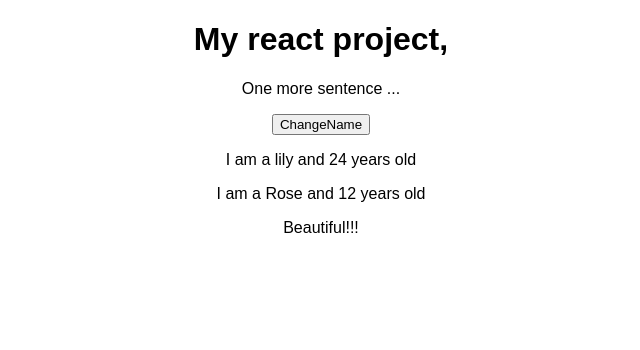
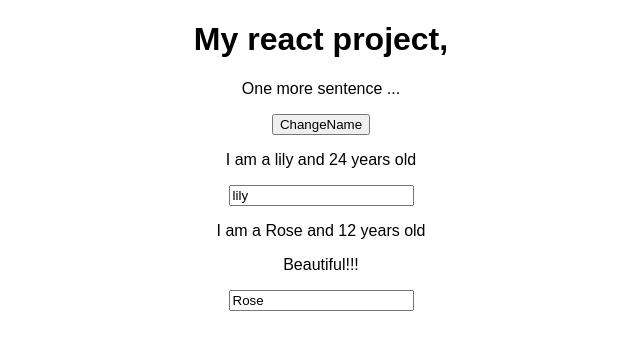
Before and after one commit to ShimnaA/myreactapp, a React (Create React App) app: page / in a window 1280 px wide. Shown: the top 350 px of the page, without its empty margins (319-959 px from the left). Built offline with nearby package versions, Linux system fonts and the light colour scheme.

Commit message:
two way binding

```diff
--- a/src/App.js
+++ b/src/App.js
@@ -11,28 +11,39 @@
               {name: 'Rose', age: 12}
           ]
   }
-  changeNameHandler = () => {
+  changeNameHandler = (newname) => {
    //Dont use this this.state.persons[0].name = 'shimna';
    this.setState({
       persons: [
-        {name: 'raja', age: 28 },
+        {name: newname, age: 28 },
         {name: 'rani', age: 11}
     ]}
    );
   }
+
+  changingNameHandler = (event) => {
+    //Dont use this this.state.persons[0].name = 'shimna';
+    this.setState({
+       persons: [
+         {name: "raja", age: 28 },
+         {name: event.target.value, age: 11}
+     ]}
+    );
+   }
 
   render() {
     return (
       <div className="App">
         <h1> My react project, </h1>
         <p> One more sentence ... </p>
-        <button onClick={this.changeNameHandler}> ChangeName</button>
+        <button onClick={() => this.changeNameHandler('hello')}> ChangeName</button>
         <Person1
         name={this.state.persons[0].name} age={this.state.persons[0].age}>
         </Person1>
         <Person1
         name={this.state.persons[1].name} age={this.state.persons[1].age}
-        click1={this.changeNameHandler}
+        click1={this.changeNameHandler.bind(this,'Shimna')}
+        change={this.changingNameHandler}
         >
         Beautiful!!!
         </Person1>
--- a/src/Person/Person.js
+++ b/src/Person/Person.js
@@ -4,6 +4,7 @@
     <div>
         <p onClick={props.click1}>I am a {props.name} and {props.age} years old </p>
         <p>{props.children} </p>
+        <input type="text" onChange={props.change} value={props.name} />
     </div>
 );
 }
```
